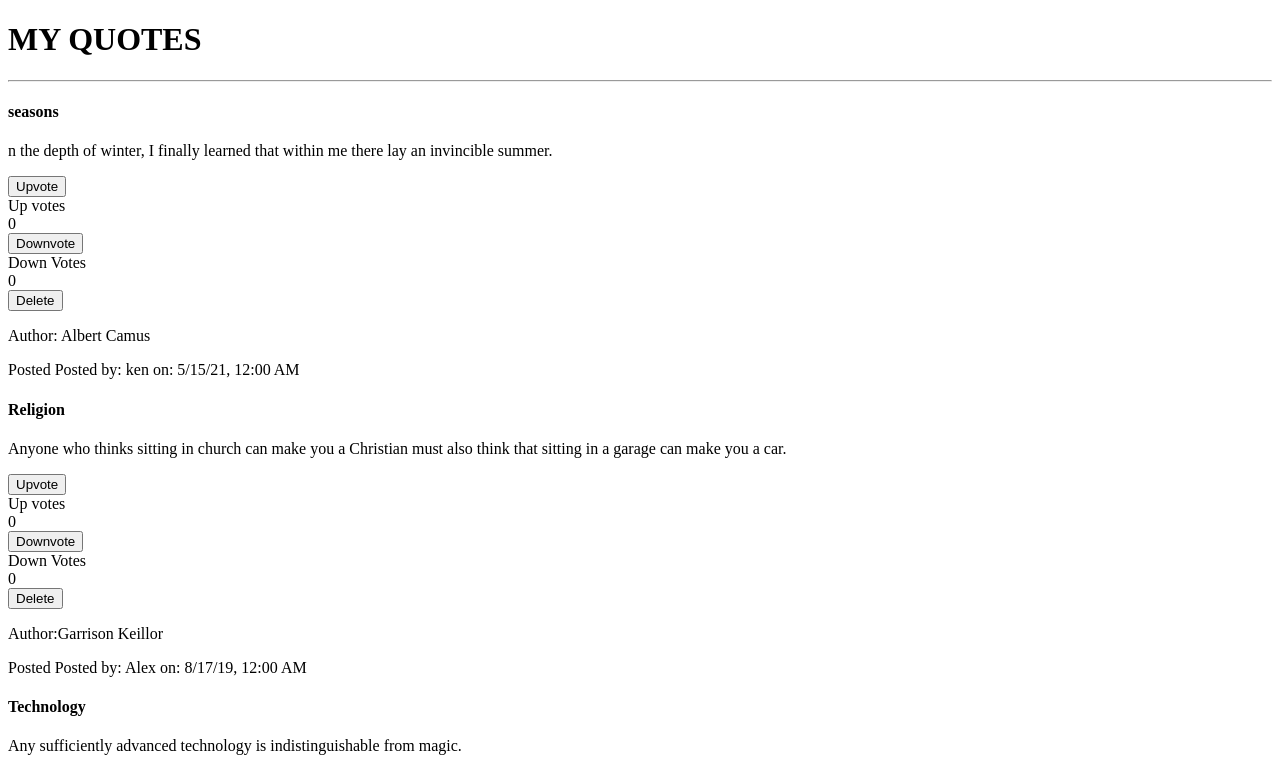
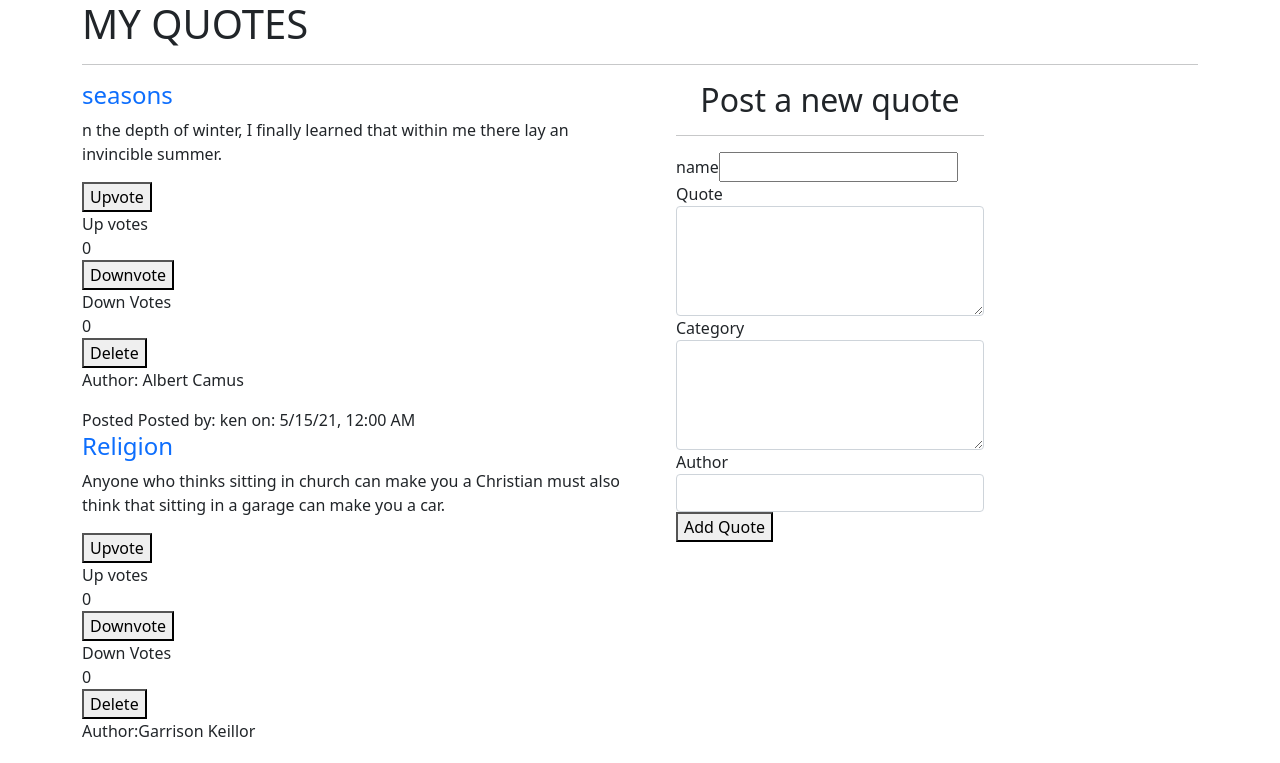
Before and after one commit to leaclaire/qoutes, an Angular app: page / in a window 1280 px wide. Shown: the top 763 px of the page. Built offline with nearby package versions, Linux system fonts and the light colour scheme.

Commit message:
form application

```diff
--- a/package.json
+++ b/package.json
@@ -19,6 +19,8 @@
     "@angular/platform-browser": "~11.2.7",
     "@angular/platform-browser-dynamic": "~11.2.7",
     "@angular/router": "~11.2.7",
+    "bootstrap": "^5.0.1",
+    "popper": "^1.0.1",
     "rxjs": "~6.6.0",
     "tslib": "^2.0.0",
     "zone.js": "~0.11.3"
--- a/src/app/app.module.ts
+++ b/src/app/app.module.ts
@@ -1,6 +1,6 @@
 import { NgModule } from '@angular/core';
 import { BrowserModule } from '@angular/platform-browser';
-
+import { FormsModule } from '@angular/forms';
 import { AppRoutingModule } from './app-routing.module';
 import { AppComponent } from './app.component';
 import { QuotesComponent } from './quotes/quotes.component';
@@ -16,7 +16,8 @@
   ],
   imports: [
     BrowserModule,
-    AppRoutingModule
+    AppRoutingModule,
+    FormsModule
   ],
   providers: [],
   bootstrap: [AppComponent]
--- a/src/app/quote-form/quote-form.component.html
+++ b/src/app/quote-form/quote-form.component.html
@@ -1,22 +1,31 @@
 <div class="container-fluid">
     <h2 class="text-center">Post a new quote</h2>
     <hr>
-    <form>
+    <form (ngSubmit)='addQuote()' #quoteForm='ngForm'>
+        <div class="form-group">
+            <label for="complete">name</label>
+            <input type='text' id="name" [(ngModel)]="quoted.name" name="name" #name='ngModel'>
+        </div>
+
+        <div class="form-group">
+
+            <label for="description">Quote</label>
+            <textarea class="form-control"   id="quote" [(ngModel)]="quoted.quoteInfo" name="quote" #quote='ngModel' rows="4" required></textarea>
+
+        </div>
+
+        <div class="form-group">
+            <label for="description">Category</label>
+            <textarea class="form-control"   id="quote" [(ngModel)]="quoted.quoteTitle" name="quote" #quote='ngModel' rows="4" required></textarea>
+        </div>
+
         <div class="form-group">
 
             <label for="name">Author</label>
             <input type="text" required class="form-control" id="author"[(ngModel)]="quoted.author" name="author" #author='ngModel'>
 
         </div>
-        <div class="form-group">
 
-            <label for="description">Quote</label>
-            <textarea class="form-control"   id="quote" [(ngModel)]="quoted.quoteInfo" name="quote" #quote='ngModel' rows="4" required></textarea>
-
-        </div>
-        <div class="form-group">
-            <label for="complete">name</label>
-            <input type='text' id="name" [(ngModel)]="quoted.name" name="name" #name='ngModel'>++++++
-        </div>
+        <button type="submit" >Add Quote</button>
     </form>
   </div>
--- a/src/app/quote-form/quote-form.component.ts
+++ b/src/app/quote-form/quote-form.component.ts
@@ -1,12 +1,18 @@
-import { Component, OnInit } from '@angular/core';
-
+import { Component, OnInit, Output, EventEmitter } from '@angular/core';
+import { Quote } from '../quote';
 @Component({
   selector: 'app-quote-form',
   templateUrl: './quote-form.component.html',
   styleUrls: ['./quote-form.component.css']
 })
 export class QuoteFormComponent implements OnInit {
+  quoted = new Quote(0,"","","","",new Date(),0,0);
+  @Output() add = new EventEmitter<Quote>();
 
+  addQuote(){
+this.add.emit(this.quoted);
+this.quoted = new Quote(0,"","","","",new Date(),0,0);
+  }
   constructor() { }
 
   ngOnInit(): void {
--- a/src/app/quotes/quotes.component.html
+++ b/src/app/quotes/quotes.component.html
@@ -15,8 +15,12 @@
         <span class="card-subtitle mb-2">Posted by: <span id="name">{{quote.name}} </span> <span id="date">on: <span
               id="datecolor">{{quote.datePosted|date:'short'}}</span></span></span>
       </div>
-      <div class="col-md-6">
+      <div class="col-md-8">
       </div>
     </div>
+    <div class="col-md-4">
+      <app-quote-form (add)="addedQuote($event)"></app-quote-form>
+    </div>
+
     <p *ngIf='quotes.length > 5'>You have too many quotes</p>
   </div>
--- a/src/styles.css
+++ b/src/styles.css
@@ -1 +1 @@
-/* You can add global styles to this file, and also import other style files */
+@import "~bootstrap/dist/css/bootstrap.css";
```
Also changed, not shown: 1 other file (tests, documents, lock files or other folders). Lines whose indentation alone changed are shown as unchanged.
